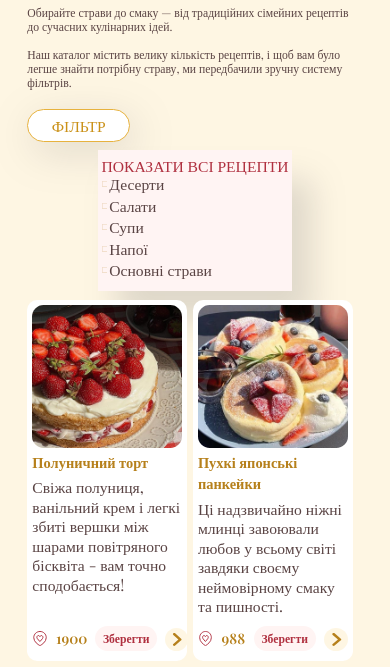
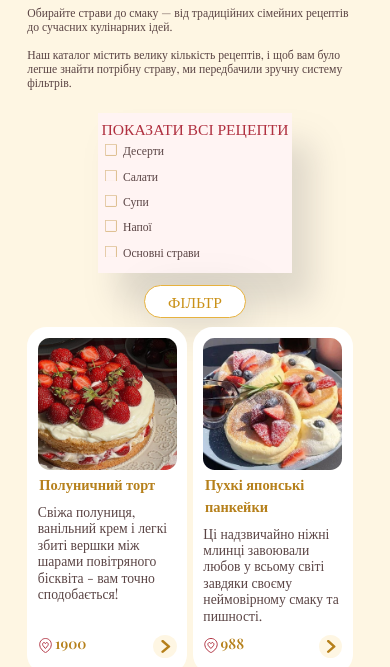
Before and after one commit to KatrinGratilova/TasteTales3, a website: page html/catalog.html in a window 390 px wide. Shown: the part 110-777 px from the top of the page. Drawn offline with nearby package versions, Linux system fonts and the light colour scheme; a web font is replaced by a local one.

Commit message:
init commit

```diff
--- a/css/catalog.css
+++ b/css/catalog.css
@@ -269,11 +269,13 @@ footer {
         font-size: 4vw;
     }
     .recipie-element {
+        border-radius: 5vw;
         width: calc(50% - 2vw);
+        padding: 2.7vw;
     }
     .recipe-desc {
-        font-size: 4vw;
-        line-height: 5vw;
+        font-size: 3.5vw;
+        line-height: 4.2vw;
     }
     .recipe-elements {
         height: auto;
@@ -296,4 +298,16 @@ footer {
     .recipe-title, .likes-numb {
         font-size: 3.7vw;
     }
+    .filter-option-icon {
+        margin-top: 0vw;
+        margin-bottom: 2vw;
+        height: 3vw;
+        width: 3vw;
+        margin-right: 1vw;
+        margin-left: 1vw;
+    }
+    .option p{
+        margin-top: 1vw;
+        font-size: 3vw;
+    }
 }
--- a/css/main.css
+++ b/css/main.css
@@ -304,9 +304,6 @@ label {
     .recipe-img {
         border-radius: 3vw;
     }
-    .likes-numb {
-        font-size: 1.6vw;
-    }
     .save-btn {
         font-size: 3vw;
         padding: 1vw 2vw;
@@ -322,10 +319,13 @@ label {
     }
     .recipe-title, .likes-numb {
         font-size: 3vw;
+        margin-left: 0.4vw;
+        margin-bottom: 0.9vw;
     }
     .like-icon {
         width: 4vw;
         height: 4vw;
+
     }
     nav {
         gap:4vw;
--- a/html/catalog.html
+++ b/html/catalog.html
@@ -67,10 +67,9 @@
                     ми
                     передбачили зручну систему фільтрів.</p>
             </div>
-            <div class="filter-btn-wrapper fade-in-element">
-                <button class="filter-btn main-btn" id="apply-filters">ФІЛЬТР</button>
+
         </div>
-        </div>
+
             <div class="filters fade-in-element">
                 <span class="option all-recipes-option">ПОКАЗАТИ ВСІ РЕЦЕПТИ</span>
                 <div class="option" data-category="desserts">
@@ -121,6 +120,11 @@
                     <p>Основні страви</p>
                 </div>
             </div>
+            <div class="filter-btn-wrapper fade-in-element">
+                <button class="filter-btn main-btn" id="apply-filters">ФІЛЬТР</button>
+            </div>
+
+
     </section>
     <div class="container_recipes">
         <div class="recipie-element fade-in-element" data-category="desserts">
@@ -135,7 +139,7 @@
                     <div class="likes-numb">1900
                     </div>
                 </div>
-                <a class="save-btn save-delete-fav-btn" href="#">Зберегти</a>
+<!--                <a class="save-btn save-delete-fav-btn" href="#">Зберегти</a>-->
                 <a class="recipe-det-btn" href="recipe_details.html">
                     <img class="recipe-det" src="/svg/recipe-details-icon.svg" alt="">
                 </a>
@@ -153,7 +157,7 @@
                     <div class="likes-numb">988
                     </div>
                 </div>
-                <a class="save-btn save-delete-fav-btn" href="#">Зберегти</a>
+<!--                <a class="save-btn save-delete-fav-btn" href="#">Зберегти</a>-->
                 <a class="recipe-det-btn" href="recipe_details.html">
                     <img class="recipe-det" src="/svg/recipe-details-icon.svg" alt="">
                 </a>
@@ -171,7 +175,7 @@
                     <div class="likes-numb">1239
                     </div>
                 </div>
-                <a class="save-btn save-delete-fav-btn" href="#">Зберегти</a>
+<!--                <a class="save-btn save-delete-fav-btn" href="#">Зберегти</a>-->
                 <a class="recipe-det-btn" href="recipe_details.html">
                     <img class="recipe-det" src="/svg/recipe-details-icon.svg" alt="">
                 </a>
@@ -189,7 +193,7 @@
                     <div class="likes-numb">2320
                     </div>
                 </div>
-                <a class="save-btn save-delete-fav-btn" href="#">Зберегти</a>
+<!--                <a class="save-btn save-delete-fav-btn" href="#">Зберегти</a>-->
                 <a class="recipe-det-btn" href="recipe_details.html">
                     <img class="recipe-det" src="/svg/recipe-details-icon.svg" alt="">
                 </a>
@@ -207,7 +211,7 @@
                     <div class="likes-numb">548
                     </div>
                 </div>
-                <a class="save-btn save-delete-fav-btn" href="#">Зберегти</a>
+<!--                <a class="save-btn save-delete-fav-btn" href="#">Зберегти</a>-->
                 <a class="recipe-det-btn" href="recipe_details.html">
                     <img class="recipe-det" src="/svg/recipe-details-icon.svg" alt="">
                 </a>
@@ -225,7 +229,7 @@
                     <div class="likes-numb">1008
                     </div>
                 </div>
-                <a class="save-btn save-delete-fav-btn" href="#">Зберегти</a>
+<!--                <a class="save-btn save-delete-fav-btn" href="#">Зберегти</a>-->
                 <a class="recipe-det-btn" href="recipe_details.html">
                     <img class="recipe-det" src="/svg/recipe-details-icon.svg" alt="">
                 </a>
@@ -243,7 +247,7 @@
                     <div class="likes-numb">879
                     </div>
                 </div>
-                <a class="save-btn save-delete-fav-btn" href="#">Зберегти</a>
+<!--                <a class="save-btn save-delete-fav-btn" href="#">Зберегти</a>-->
                 <a class="recipe-det-btn" href="recipe_details.html">
                     <img class="recipe-det" src="/svg/recipe-details-icon.svg" alt="">
                 </a>
@@ -261,7 +265,7 @@
                     <div class="likes-numb">340
                     </div>
                 </div>
-                <a class="save-btn save-delete-fav-btn" href="#">Зберегти</a>
+<!--                <a class="save-btn save-delete-fav-btn" href="#">Зберегти</a>-->
                 <a class="recipe-det-btn" href="recipe_details.html">
                     <img class="recipe-det" src="/svg/recipe-details-icon.svg" alt="">
                 </a>
```
Lines whose indentation alone changed are shown as unchanged.
